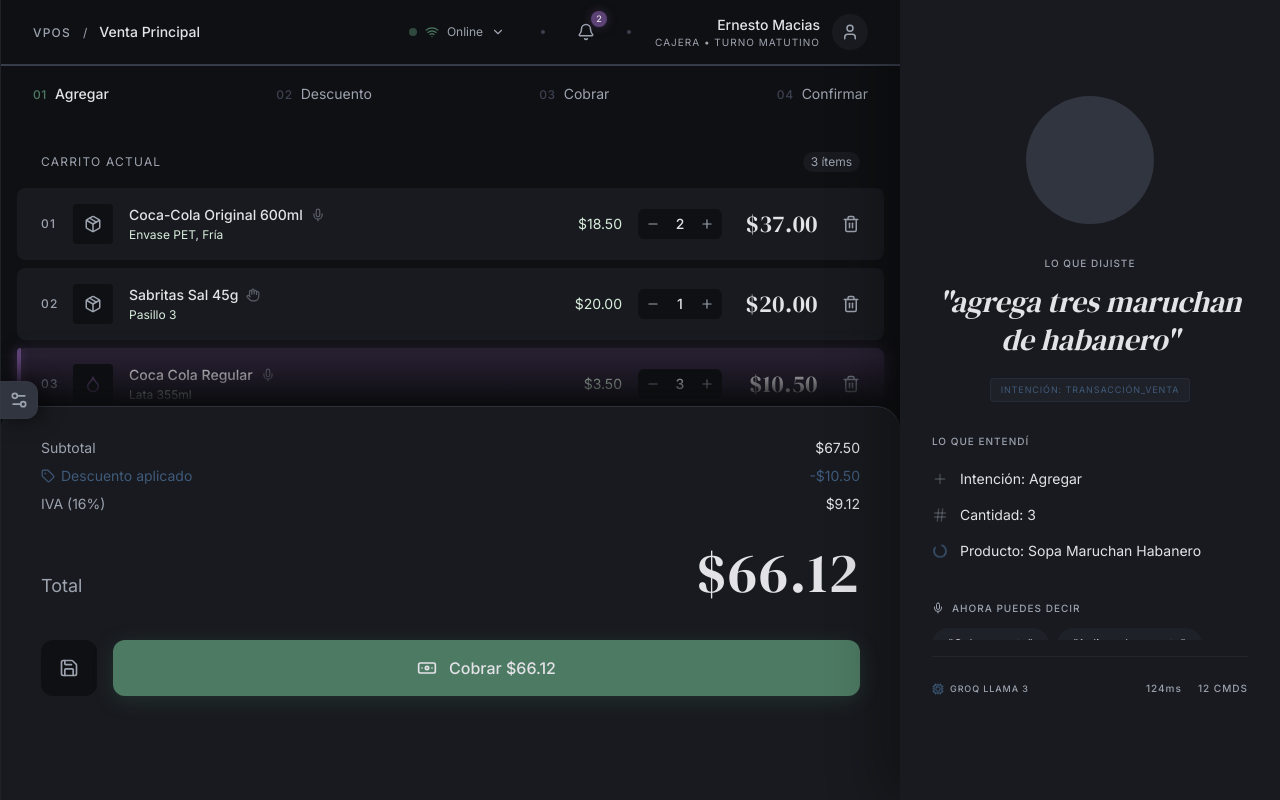
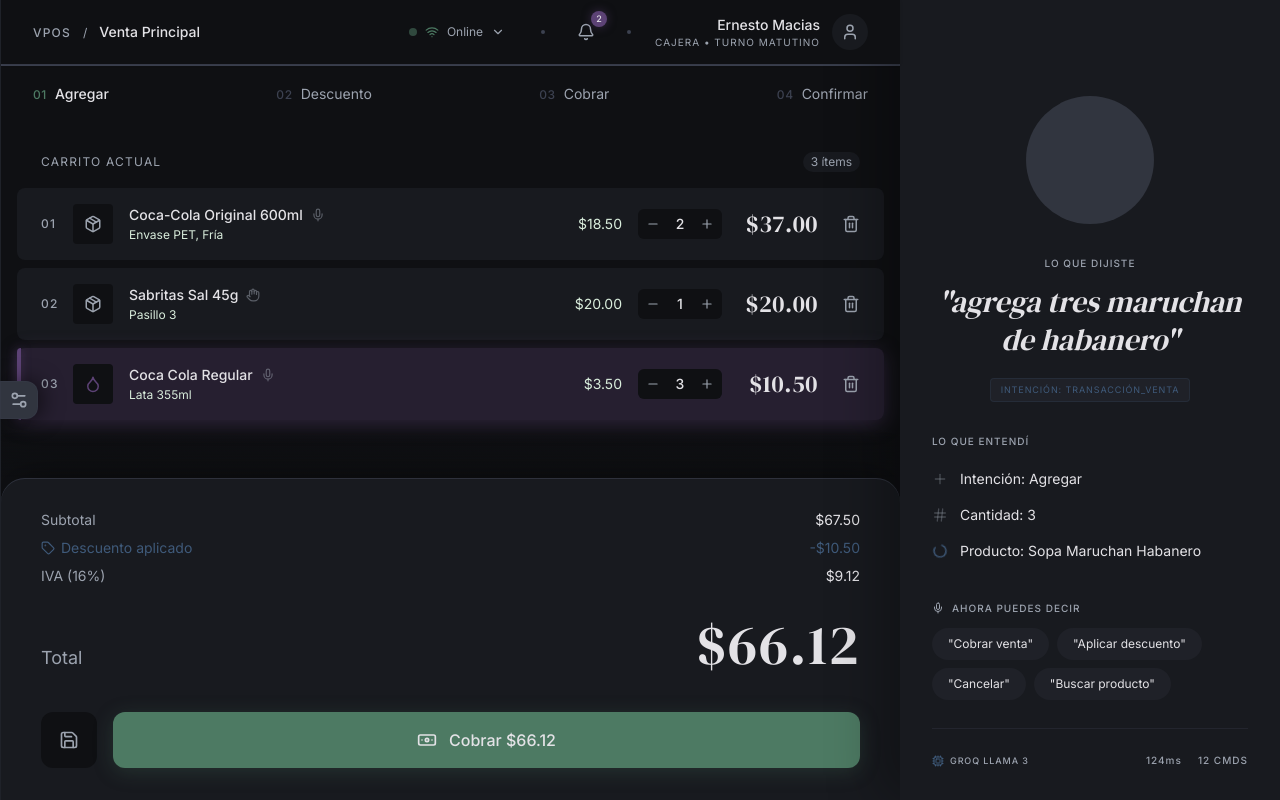
Before and after one commit to ErnestoMaFl/VposDesign, a React (Vite) app: page / in a window 1280 px wide. Both pictures are taken after a click on the button "Saltar Login (Mock)". Built offline with nearby package versions, Linux system fonts and the light colour scheme.

Commit message:
style(ui): standardize panel padding and footer spacing
- Remove redundant bottom padding in CartSummaryFooter and VoicePanel.
- Refactor 'Save Draft' button with custom hover states (navy accent) and subtle borders.
- Ensure consistent vertical rhythm across the main split-view panels.

```diff
--- a/src/components/shared/CartSummaryFooter.tsx
+++ b/src/components/shared/CartSummaryFooter.tsx
@@ -22,9 +22,7 @@ export const CartSummaryFooter: React.FC<CartSummaryFooterProps> = ({
     new Intl.NumberFormat('es-MX', { style: 'currency', currency: 'MXN' }).format(amount);
 
   return (
-    // Redujimos a rounded-t-[1.5rem]
-    // Cambiamos la sombra: la exterior es más suave, y añadimos un 'inset' claro para simular el reflejo de luz en el borde
-    <div className="w-full bg-surface-low pt-8 px-10 pb-[calc(2rem+72px)] rounded-t-[1.5rem] shadow-[0_-15px_40px_-15px_rgba(0,0,0,0.5),inset_0_1px_0_rgba(60,65,80,0.6)] flex flex-col shrink-0 relative z-20">
+    <div className="w-full bg-surface-low pt-8 px-10 pb-8 rounded-t-[1.5rem] shadow-[0_-15px_40px_-15px_rgba(0,0,0,0.5),inset_0_1px_0_rgba(60,65,80,0.6)] flex flex-col shrink-0 relative z-20">
       {/* Contenedor del desglose (Subtotal, Descuento, IVA) */}
       <div className="flex flex-col gap-2 mb-6">
         <div className="flex justify-between items-center">
@@ -50,7 +48,6 @@ export const CartSummaryFooter: React.FC<CartSummaryFooterProps> = ({
         </div>
       </div>
 
-      {/* Total */}
       <div className="flex justify-between items-end mb-8">
         <span className="font-utility text-lg text-on-surface-variant mb-2">Total</span>
         <span className="font-narrative text-[3.5rem] leading-tight text-on-surface tracking-wide">
@@ -63,12 +60,11 @@ export const CartSummaryFooter: React.FC<CartSummaryFooterProps> = ({
         <button
           onClick={onSaveDraft}
           title="Pausar Venta"
-          className="w-14 h-14 flex-none flex items-center justify-center bg-surface-base hover:bg-surface-high transition-colors rounded-xl text-on-surface-variant hover:text-on-surface"
+          className="w-14 h-14 flex-none flex items-center justify-center bg-surface-base hover:bg-accent-navy/15 border border-transparent hover:border-accent-navy/30 transition-all duration-300 rounded-xl text-on-surface-variant hover:text-accent-navy"
         >
           <Save size={20} />
         </button>
 
-        {/* Botón Cobrar - Altura exacta h-14 */}
         <button
           onClick={onCharge}
           className="h-14 flex-1 flex items-center justify-center gap-3 bg-accent-sage hover:brightness-110 transition-all rounded-xl font-utility text-base font-medium text-[#e3e2e6] shadow-[0_4px_20px_rgba(77,122,99,0.25)]"
--- a/src/components/shared/VoicePanel.tsx
+++ b/src/components/shared/VoicePanel.tsx
@@ -131,8 +131,7 @@ export const VoicePanel: React.FC<VoicePanelProps> = ({
   aiStats = { model: "Groq Llama 3", latency: 124, commandCount: 12 }
 }) => {
   return (
-    <div className="w-[380px] h-full bg-surface-low shadow-[-20px_0_50px_rgba(0,0,0,0.3)] z-30 flex flex-col pt-24 pb-[calc(2rem+72px)] relative">
-
+    <div className="w-[380px] h-full bg-surface-low shadow-[-20px_0_50px_rgba(0,0,0,0.3)] z-30 flex flex-col pt-24 pb-8 relative">
       {/* Área Superior */}
       <div className="flex flex-col items-center px-8 gap-8 shrink-0">
         <VoiceOrb status={status} size="lg" />
```
